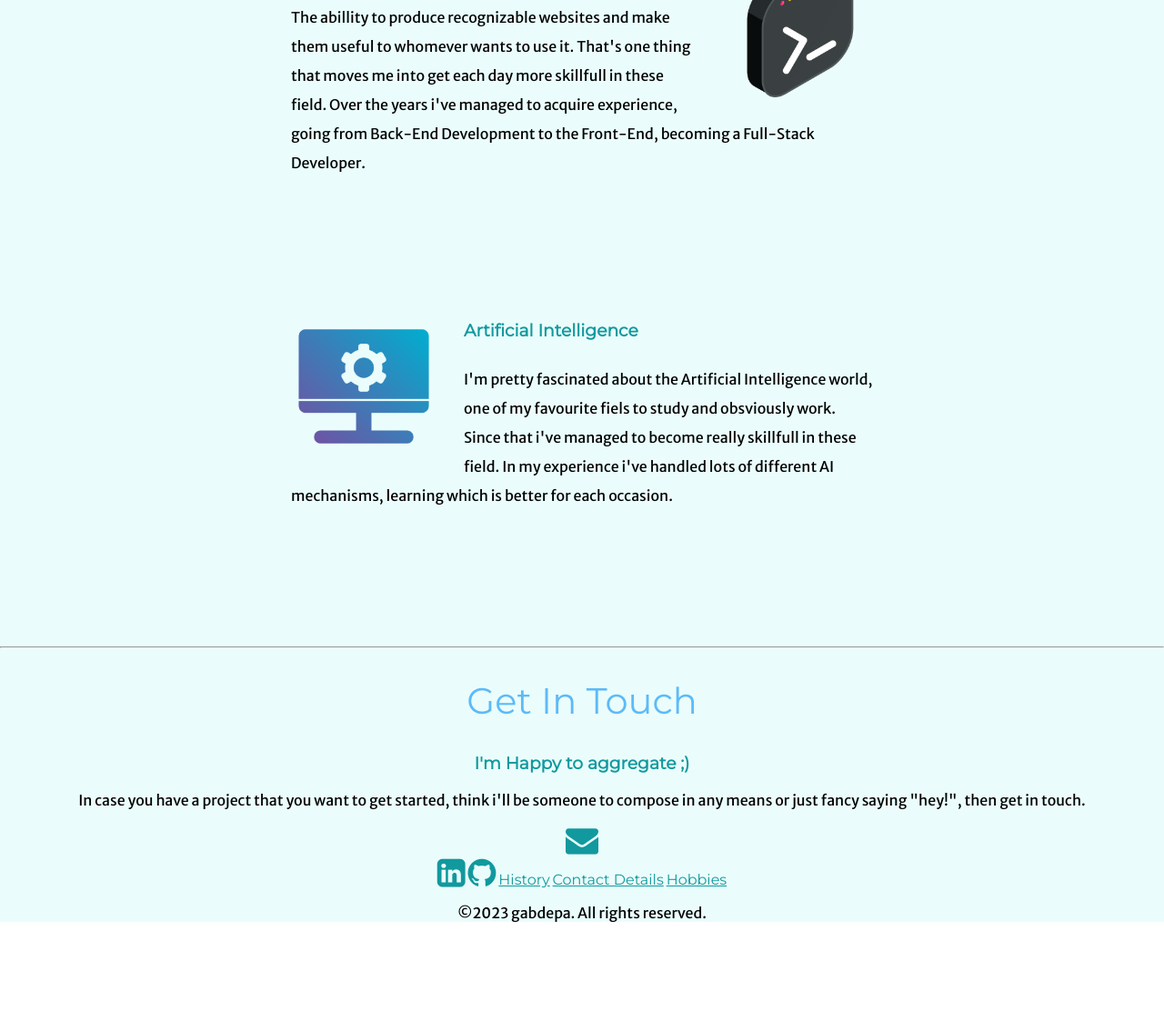
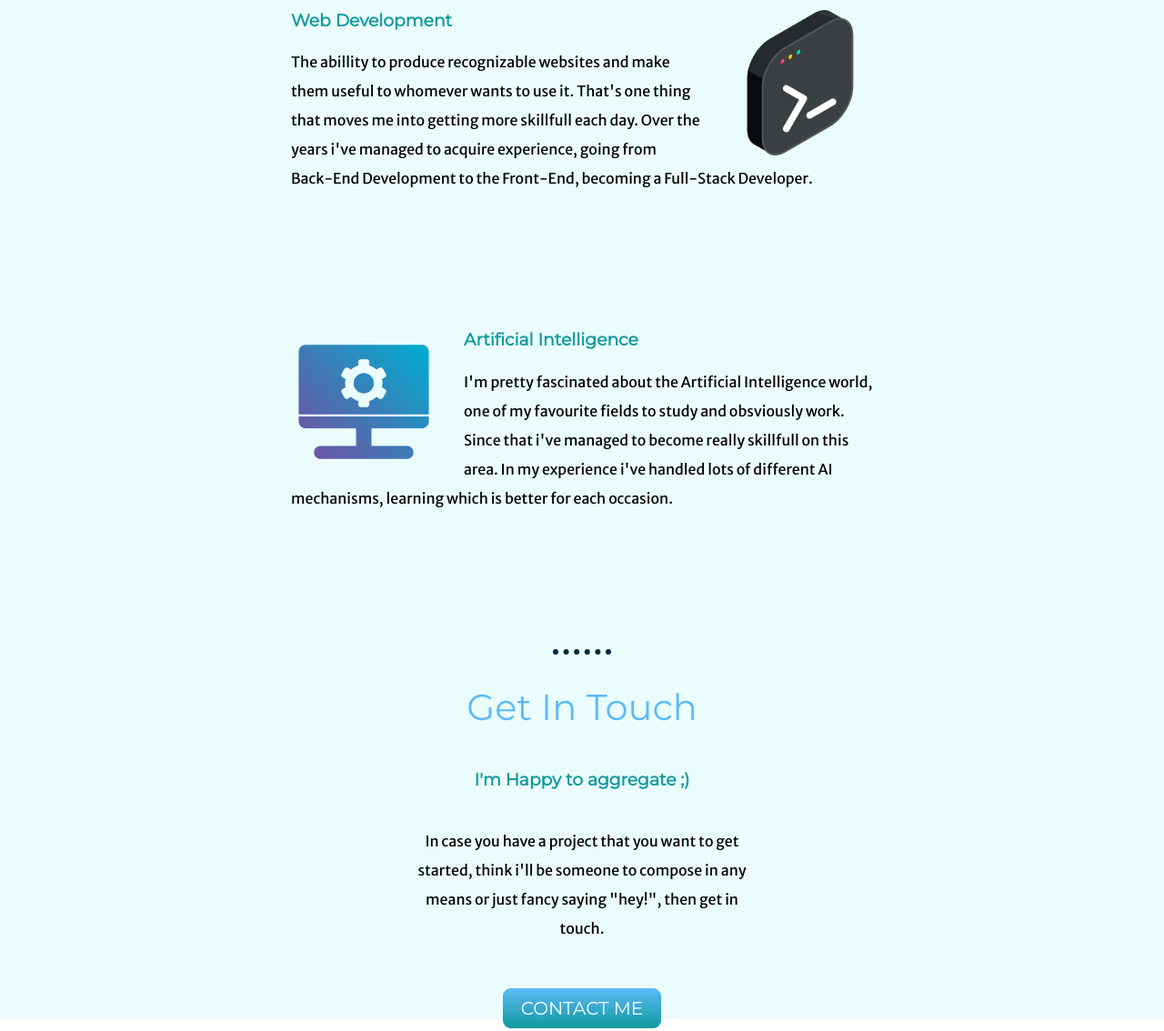
Before and after one commit to gabdepa/Personal-Website, a plain HTML site: page index.html in a window 1280 px wide. Shown: the part 1480-2614 px from the top of the page at 91% size. Before the commit the page ends 2510 px from the top, so only its background shows below. Drawn offline with Linux system fonts and the light colour scheme; a web font is replaced by a local one.

Commit message:
Adjustments on CSS

```diff
--- a/css/history-contact-hobbies/styles2.css
+++ b/css/history-contact-hobbies/styles2.css
@@ -10,7 +10,8 @@ body {
 h1 {
     color: #5dbaf8;
     font-family: 'M PLUS Code Latin', sans-serif;
-    font-size: 5.625rem; /*1em = 16px = 100% */
+    font-size: 5.625rem;
+    /*1em = 16px = 100% */
     line-height: 2;
     margin: 50px auto 0;
 }
@@ -42,6 +43,12 @@ hr {
 a {
     color: #11999E;
     font-family: 'Montserrat', sans-serif;
+    margin: 10px 20px;
+    text-decoration: none;
+}
+
+a:hover {
+    color: #033c3c;
 }
 
 /* img:hover {
@@ -55,32 +62,65 @@ a {
     background-color: #06283D;
     /* position: relative; */
     padding-top: 30px;
-    margin: 0 0 0 0 ;
+    margin: 0 0 0 0;
 }
 
 .middle-container {
     background-color: #EAFDFC;
+    margin: 2rem auto 5rem auto;
 }
 
 .bottom-container {
-    background-color: #EAFDFC;
+    background-color: #06283D;
+    padding: 50px 0 20px 0;
 }
 
 .div-professional-academic {
-    margin: 3rem 0 3rem 0 ;
-    position: relative;
-    left: 20%;
+    margin-left: 25%;
 }
 
 .div-hobbies {
-    margin: 3rem 0 3rem 0 ;
-    position: relative;
-    left: 45%;
+    margin-left: 45%;
+    margin-top: 150px;
+    margin-bottom: 250px;
+    font-size: larger;
 }
 
 .professional-academic {
-    line-height: 2rem;
+    line-height: 3rem;
     text-align: left;
+    text-size-adjust: auto;
+}
+
+.btn {
+    background: #5dbaf8;
+    background-image: -webkit-linear-gradient(top, #5dbaf8, #11999E);
+    background-image: -moz-linear-gradient(top, #5dbaf8, #11999E);
+    background-image: -ms-linear-gradient(top, #5dbaf8, #11999E);
+    background-image: -o-linear-gradient(top, #5dbaf8, #11999E);
+    background-image: linear-gradient(to bottom, #5dbaf8, #11999E);
+    -webkit-border-radius: 9;
+    -moz-border-radius: 9;
+    border-radius: 9px;
+    font-family: 'Montserrat', sans-serif;
+    color: #ffffff;
+    font-size: 20px;
+    padding: 10px 20px 10px 20px;
+    text-decoration: none;
+}
+
+.btn:hover {
+    background: #11999E;
+    background-image: -webkit-linear-gradient(top, #11999E, #10999e);
+    background-image: -moz-linear-gradient(top, #11999E, #10999e);
+    background-image: -ms-linear-gradient(top, #11999E, #10999e);
+    background-image: -o-linear-gradient(top, #11999E, #10999e);
+    background-image: linear-gradient(to bottom, #11999E, #10999e);
+    text-decoration: none;
+}
+
+.footer-link:hover {
+    color: #EAF6F6;
 }
 
 /******************ID SELECTORS***********************/
@@ -90,7 +130,8 @@ a {
     padding-bottom: 3rem;
 }
 
-#text-bottom {
-    line-height: 1rem;
-
+#footer-paragraph {
+    color: #EAF6F6;
+    font-size: 0.75rem;
+    padding: 20px 0;
 }
--- a/css/index/styles.css
+++ b/css/index/styles.css
@@ -18,6 +18,7 @@ h2 {
     font-family: 'Montserrat', sans-serif;
     font-weight: normal;
     font-size: 2.5rem;
+    padding-bottom: 10px;
 }
 
 h3 {
@@ -25,22 +26,69 @@ h3 {
     font-family: 'Montserrat', sans-serif;
 }
 
+p {
+    line-height: 2;
+}
+
+hr {
+    border-style: none;
+    border-top-style: dotted;
+    border-color: #06283D;
+    border-width: 6px;
+    width: 5%;
+    margin: 2rem auto 2rem auto;
+}
+
 a {
     color: #11999E;
     font-family: 'Montserrat', sans-serif;
+    margin: 10px 20px;
+    text-decoration: none;
 }
+
+a:hover {
+    color: #EAF6F6;
+}
+
+.btn {
+    background: #5dbaf8;
+    background-image: -webkit-linear-gradient(top, #5dbaf8, #11999E);
+    background-image: -moz-linear-gradient(top, #5dbaf8, #11999E);
+    background-image: -ms-linear-gradient(top, #5dbaf8, #11999E);
+    background-image: -o-linear-gradient(top, #5dbaf8, #11999E);
+    background-image: linear-gradient(to bottom, #5dbaf8, #11999E);
+    -webkit-border-radius: 9;
+    -moz-border-radius: 9;
+    border-radius: 9px;
+    font-family: 'Montserrat', sans-serif;
+    color: #ffffff;
+    font-size: 20px;
+    padding: 10px 20px 10px 20px;
+    text-decoration: none;
+  }
+
+  .btn:hover {
+    background: #11999E;
+    background-image: -webkit-linear-gradient(top, #11999E, #10999e);
+    background-image: -moz-linear-gradient(top, #11999E, #10999e);
+    background-image: -ms-linear-gradient(top, #11999E, #10999e);
+    background-image: -o-linear-gradient(top, #11999E, #10999e);
+    background-image: linear-gradient(to bottom, #11999E, #10999e);
+    text-decoration: none;
+  }
+
 /***********************CLASS SELECTORS***************************/
 .top-cloud {
     position: absolute;
     right: 300px;
-    top: 50px;
+    top: 40px;
     width: 10%; /* Reduce the width of the image to 50% of its original size */
     height: auto;
 }
 
 .bottom-cloud {
     position: absolute;
-    left: 300px;
+    left: 250px;
     bottom: 300px;
     width: 10%; /* Reduce the width of the image to 50% of its original size */
     height: auto;
@@ -55,12 +103,18 @@ a {
 
 .middle-container {
     background-color: #EAFDFC;
+    margin: auto auto 2rem auto;
 }
 
 .bottom-container {
-    background-color: #EAFDFC;
+    background-color: #06283D;
+    padding: 50px 0 20px 0;
 }
 
+#contact-message {
+    width: 40%;
+    margin: auto;
+}
 
 /***********************ID SELECTORS***************************/
 
@@ -85,7 +139,6 @@ a {
     width: 50%;
     margin: 80px auto 150px auto;
     text-align: left;
-    line-height: 2;
 }
 
 #coding-image {
@@ -98,7 +151,6 @@ a {
     width: 50%;
     margin: 100px auto 150px auto;
     text-align: left;
-    line-height: 2;
 }
 
 #computer-image {
@@ -108,9 +160,13 @@ a {
 }
 
 #presentation {
-    display: inline-block;
-    position: relative;
-    bottom: 1rem;
+    width: 30%;
+    margin: auto;
+}
+
+#contact-message {
+    width: 30%;
+    margin: 40px auto 60px;
 }
 
 #description-paragraph {
@@ -121,3 +177,9 @@ a {
     width: auto; /* Reduce the width of the image to 50% of its original size */
     height: 10%
 }
+
+#footer-paragraph {
+    color: #EAF6F6;
+    font-size: 0.75rem;
+    padding: 20px 0;
+}
--- a/index.html
+++ b/index.html
@@ -32,20 +32,20 @@
             <div id="skill-row-1">
                 <img id="coding-image" src="./images/coding.png" alt="">
                 <h3>Web Development</h3>
-                <p>The abillity to produce recognizable websites and make them useful to whomever wants to use it. That's one thing that moves me into get each day more skillfull in these field. Over the years i've managed to acquire experience, going from Back-End Development to the Front-End, becoming a Full-Stack Developer.</p>
+                <p>The abillity to produce recognizable websites and make them useful to whomever wants to use it. That's one thing that moves me into getting more skillfull each day. Over the years i've managed to acquire experience, going from Back-End Development to the Front-End, becoming a Full-Stack Developer.</p>
             </div>
             <div id="skill-row-2">
                 <img id="computer-image" src="./images/computer.png" alt="">
                 <h3>Artificial Intelligence</h3>
-                <p>I'm pretty fascinated about the Artificial Intelligence world, one of my favourite fiels to study and obsviously work. Since that i've managed to become really skillfull in these field. In my experience i've handled lots of different AI mechanisms, learning which is better for each occasion.</p>
+                <p>I'm pretty fascinated about the Artificial Intelligence world, one of my favourite fields to study and obsviously work. Since that i've managed to become really skillfull on this area. In my experience i've handled lots of different AI mechanisms, learning which is better for each occasion.</p>
             </div>
         </div>
         <hr>
         <div class="contact-me">
             <h2>Get In Touch</h2>
             <h3>I'm Happy to aggregate ;)</h3>
-            <p>In case you have a project that you want to get started, think i'll be someone to compose in any means or just fancy saying "hey!", then get in touch.</p>
-            <a class="btn" href="mailto:gabriel-r-p-p@hotmail.com"><i class="fa fa-envelope" style="font-size:36px"></i></a>
+            <p id="contact-message">In case you have a project that you want to get started, think i'll be someone to compose in any means or just fancy saying "hey!", then get in touch.</p>
+            <a class="btn" href="mailto:gabriel-r-p-p@hotmail.com">CONTACT ME</a>
         </div>
     </div>
     <div class="bottom-container">
@@ -54,7 +54,7 @@
         <a class="footer-link" href="./history.html">History</a>
         <a class="footer-link" href="./contact.html">Contact Details</a>
         <a class="footer-link" href="./hobbies.html">Hobbies</a>
-        <p>©2023 gabdepa. All rights reserved.</p>
+        <p id = "footer-paragraph">©2023 gabdepa. All rights reserved.</p>
     </div>
 </body>
 </html>
```
Also changed, not shown: contact.html (+3 -4 lines), history.html (+1 -4 lines), hobbies.html (+1 -2 lines).
